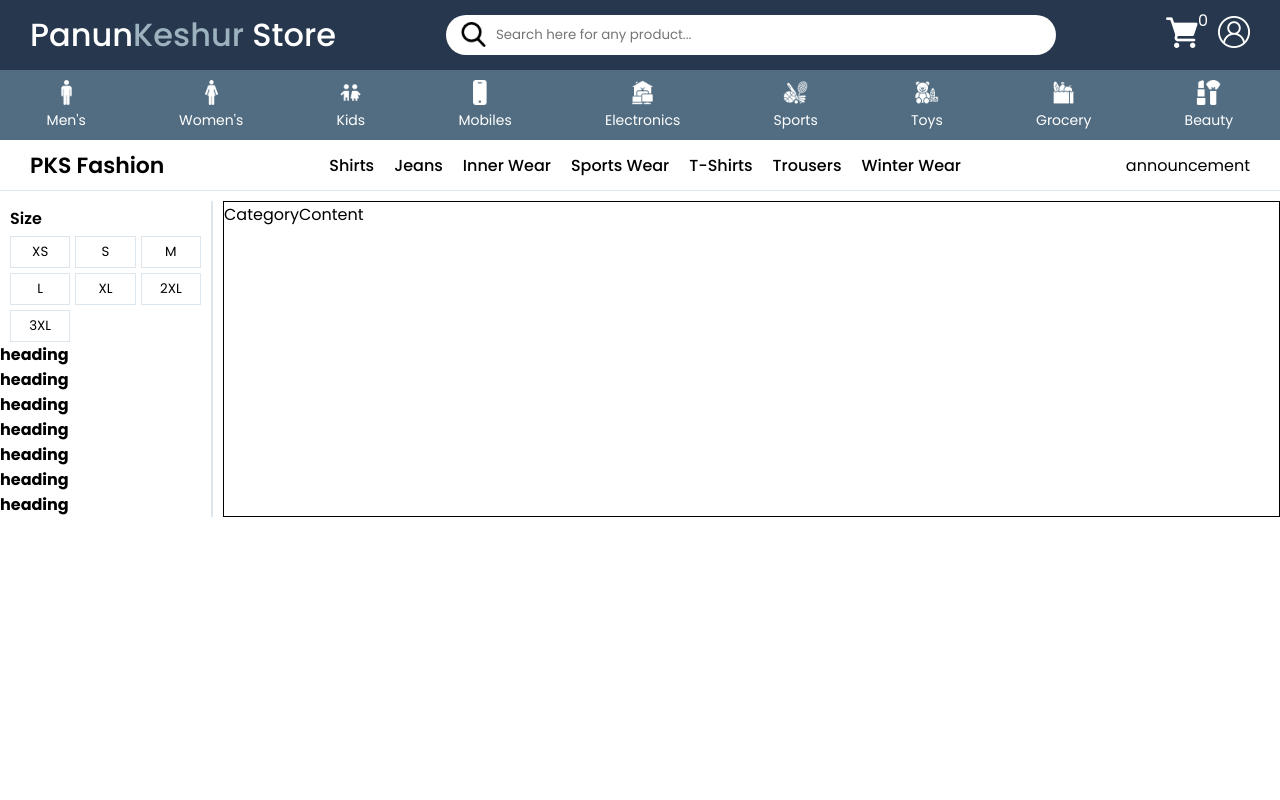
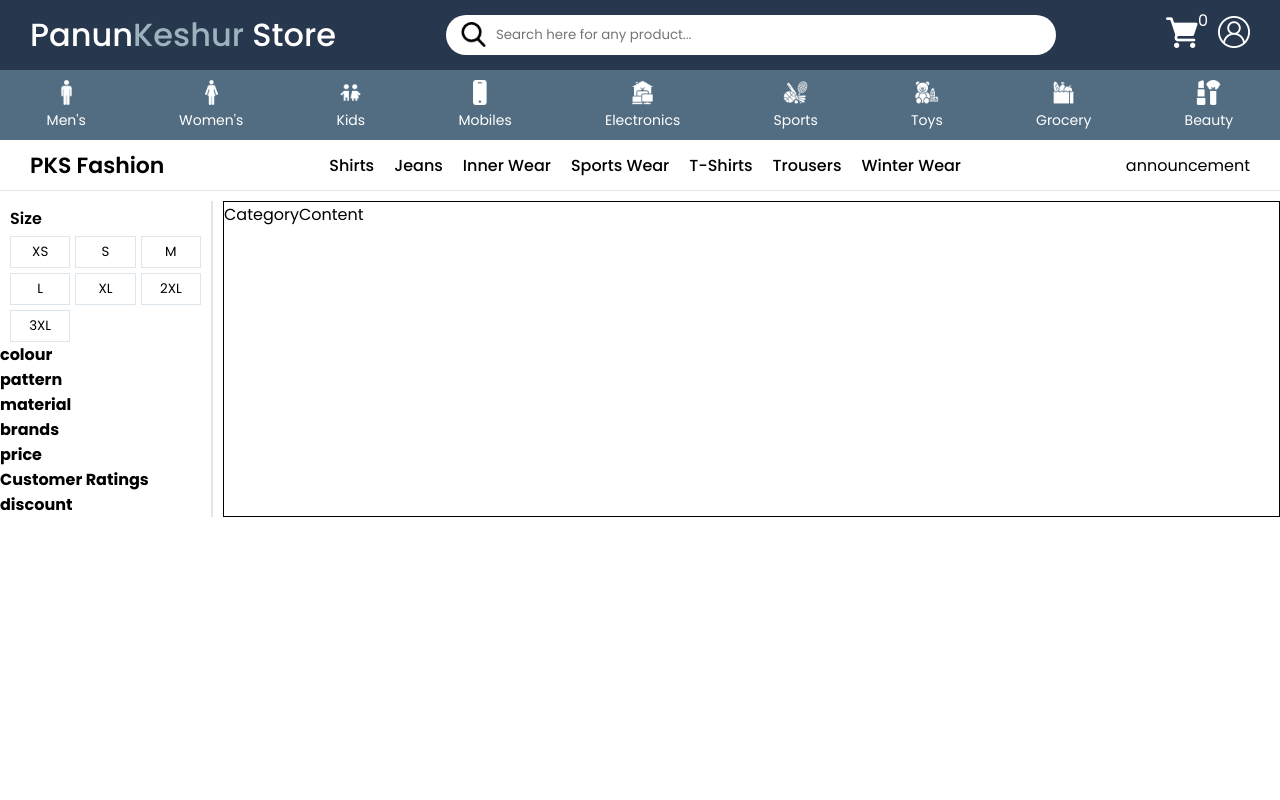
Before and after one commit to Abrarhussaindar/pks_frontend, a React (Create React App) app: page / in a window 1280 px wide. Shown: the top 800 px of the page. Built offline with nearby package versions, Linux system fonts and the light colour scheme.

Commit message:
filter options

```diff
--- a/src/components/categoryFilterOptionLeftSideBar/CategoryFilterOptionLeftSideBar.jsx
+++ b/src/components/categoryFilterOptionLeftSideBar/CategoryFilterOptionLeftSideBar.jsx
@@ -19,37 +19,37 @@ export default function CategoryFilterOptionLeftSideBar() {
             </div>
             <div className="colour">
                 <div className="heading">
-                    <h4>heading</h4>
+                    <h4>colour</h4>
                 </div>
             </div>
             <div className="pattern">
                 <div className="heading">
-                    <h4>heading</h4>
+                    <h4>pattern</h4>
                 </div>
             </div>
             <div className="material">
                 <div className="heading">
-                    <h4>heading</h4>
+                    <h4>material</h4>
                 </div>
             </div>
             <div className="brands">
                 <div className="heading">
-                    <h4>heading</h4>
+                    <h4>brands</h4>
                 </div>
             </div>
             <div className="price">
                 <div className="heading">
-                    <h4>heading</h4>
+                    <h4>price</h4>
                 </div>
             </div>
             <div className="customerRatings">
                 <div className="heading">
-                    <h4>heading</h4>
+                    <h4>Customer Ratings</h4>
                 </div>
             </div>
             <div className="discount">
                 <div className="heading">
-                    <h4>heading</h4>
+                    <h4>discount</h4>
                 </div>
             </div>
         </div>
```
